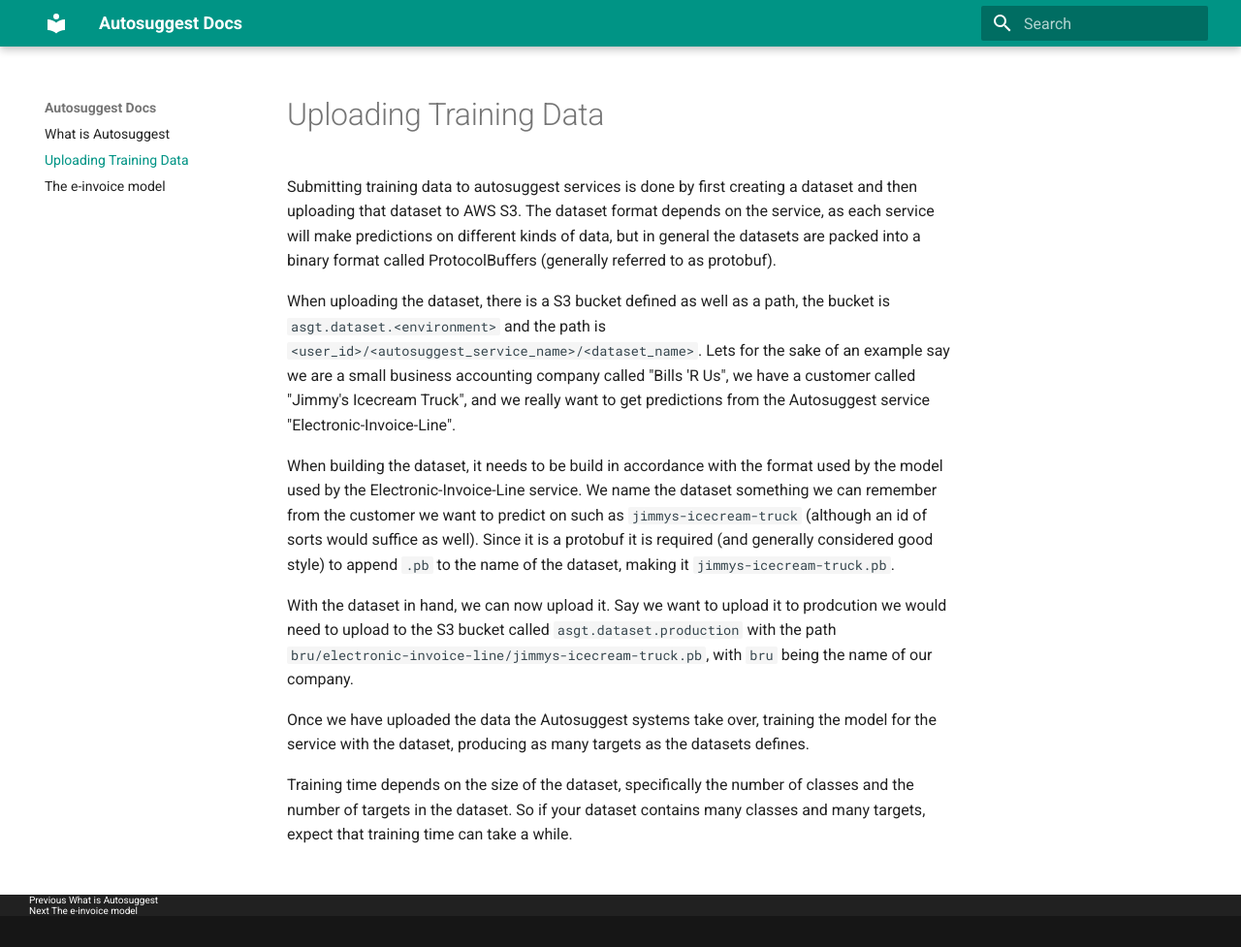
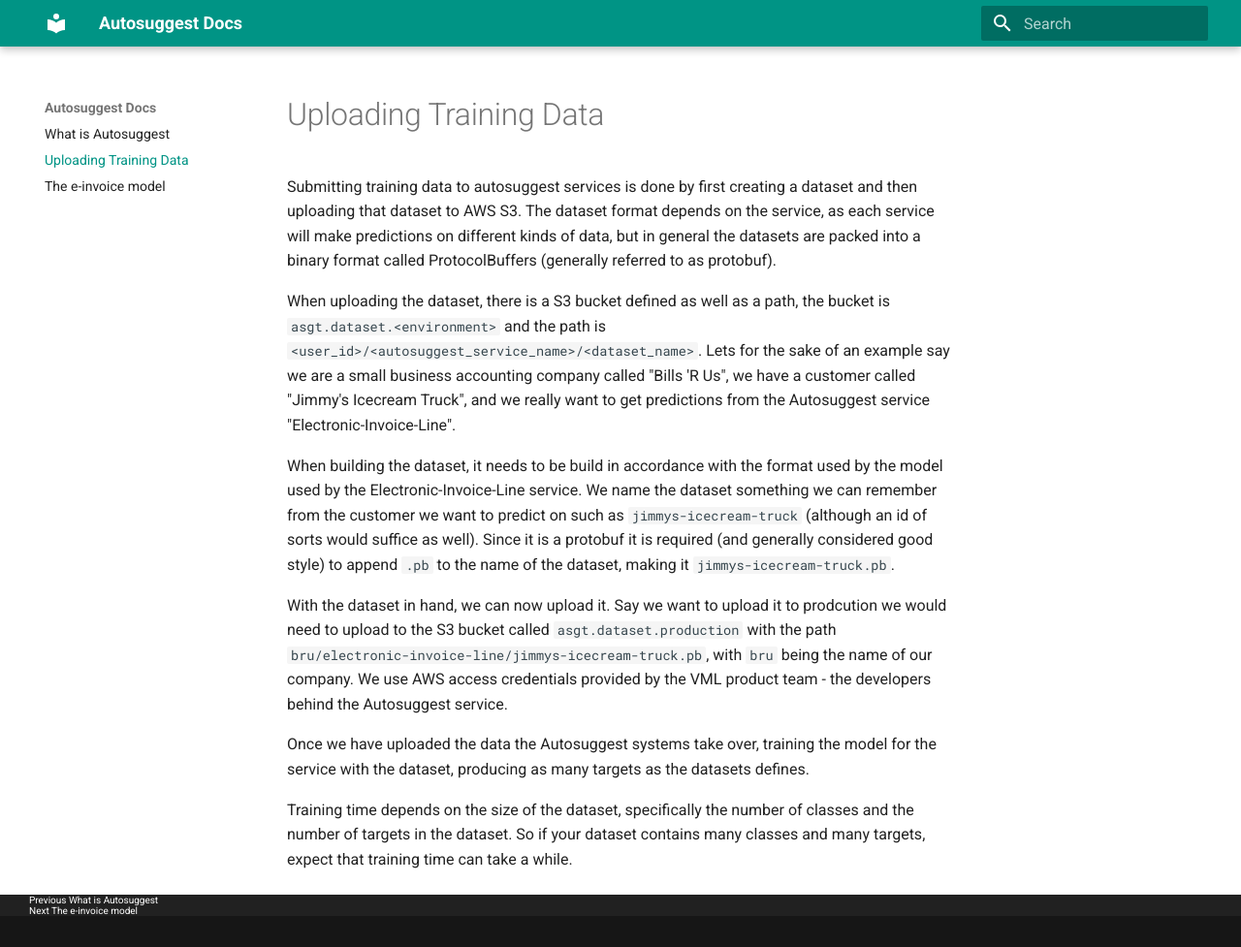
Before and after one commit to e-conomic/vml-docs, an MkDocs documentation site: the page built from docs/data_upload.md, in a window 1280 px wide and 977 px high. Shown: the whole window at 97% size. Built offline with MkDocs 1.6.1 and Material for MkDocs 9.7.7, drawn with Linux system fonts in a browser that asks for light colours; old or Windows-style settings are respelled for this version of MkDocs.

Commit message:
Wrote about AWS credentials

```diff
--- a/docs/data_upload.md
+++ b/docs/data_upload.md
@@ -9,6 +9,7 @@ Lets for the sake of an example say we are a small business accounting company c
 When building the dataset, it needs to be build in accordance with the format used by the model used by the Electronic-Invoice-Line service. We name the dataset something we can remember from the customer we want to predict on such as `jimmys-icecream-truck` (although an id of sorts would suffice as well). Since it is a protobuf it is required (and generally considered good style) to append `.pb` to the name of the dataset, making it `jimmys-icecream-truck.pb`.
 
 With the dataset in hand, we can now upload it. Say we want to upload it to prodcution we would need to upload to the S3 bucket called `asgt.dataset.production` with the path `bru/electronic-invoice-line/jimmys-icecream-truck.pb`, with `bru` being the name of our company.
+We use AWS access credentials provided by the VML product team - the developers behind the Autosuggest service.
 
 Once we have uploaded the data the Autosuggest systems take over, training the model for the service with the dataset, producing as many targets as the datasets defines.
 
```
